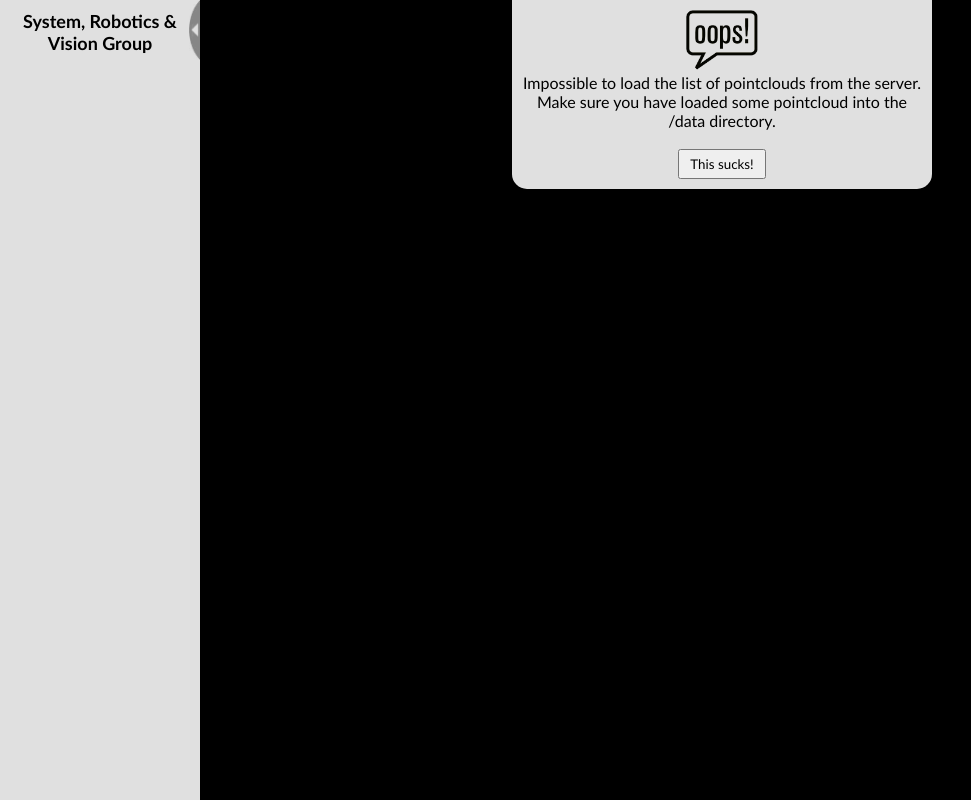
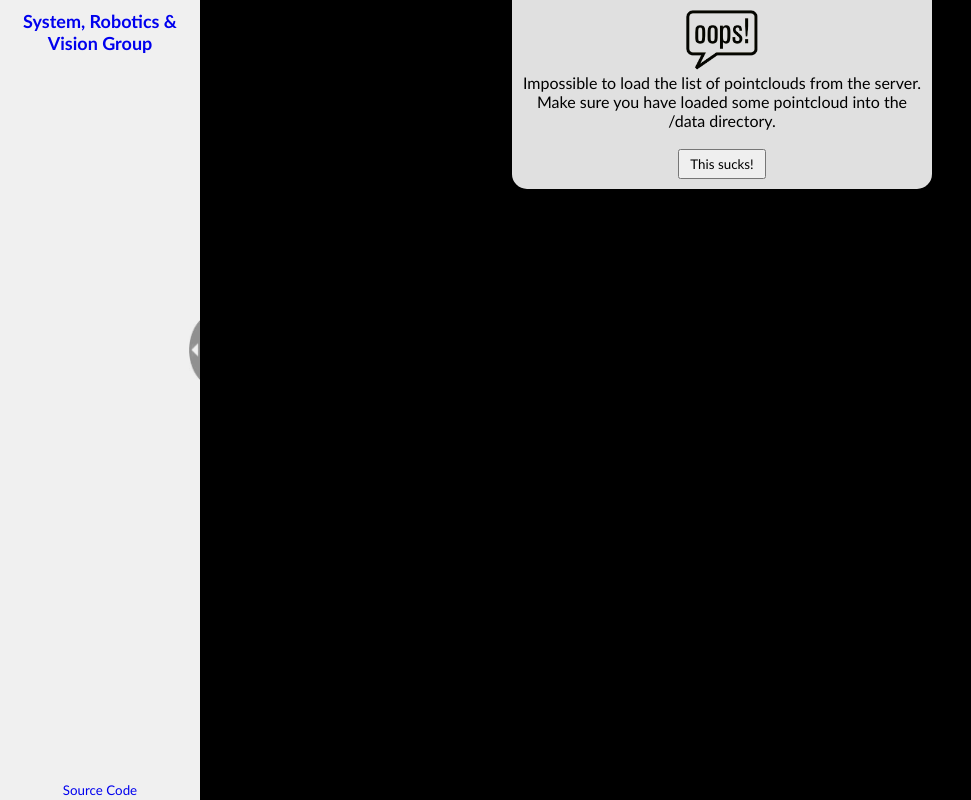
Before and after one commit to srv/pointcloud_web_viewer, a PHP site: page / in a window 1280 px wide. Shown: the whole page, without its empty margins (0-971 px from the left). Run offline with PHP 8.4, Linux system fonts and the light colour scheme; some libraries are stand-ins or nearby versions.

Commit message:
Minnor changes

```diff
--- a/css/style.css
+++ b/css/style.css
@@ -38,12 +38,14 @@ a {
     width:200px;
     top:0;
     left:0;
-    background:#E0E0E0;
+    background:#F0F0F0;
     z-index:999999;
 }
 
-#menu img {
-    float:right;
+#menu a img {
+    position:absolute;
+    right:0;
+    top:40%;
 }
 
 #menu h1 {
@@ -65,6 +67,13 @@ a {
     font-size:15px;
 }
 
+#menu a.sourcecode {
+    width:100%;
+    text-align:center;
+    position:absolute;
+    bottom:2px;
+}
+
 #szlider {
 	position:absolute;
     width:40%;
--- a/index.html
+++ b/index.html
@@ -26,17 +26,7 @@
 	    	container = document.createElement('div');
 	    	document.body.appendChild(container);
 	    	camera = new THREE.PerspectiveCamera(60, window.innerWidth / window.innerHeight, 0.1, 300);
-	    	camera.position.z = 2;
-	    	controls = new THREE.TrackballControls(camera);
-	    	controls.rotateSpeed = 1.0;
-	    	controls.zoomSpeed = 10.2;
-	    	controls.panSpeed = 0.8;
-	    	controls.noZoom = false;
-	    	controls.noPan = false;
-	    	controls.staticMoving = true;
-	    	controls.dynamicDampingFactor = 0.3;
-	    	controls.keys = [65, 17, 18];
-	    	controls.addEventListener('change', render);
+			camera.position.z = 3;
 	    	$('#szlider').hide();
 	    	$('#notification').hide();
 
@@ -82,16 +72,17 @@
 
     <body>
     	<div id="notification">
-    		<img id="slidercontrols" src="images/oops.png" height="60">
+    		<img src="images/oops.png" height="60">
     		<p id="message"></p><br />
     		<button type="button" onclick="$('#notification').toggle('fast');">This sucks!</button>
     	</div>
     	<div id="menu">
     		<a href="#" onclick="toggleMenu();"><img id="slidercontrols" src="images/left-arrow.png" height="60" onmouseover="this.src='images/left-arrow-hover.png'" onmouseout="this.src='images/left-arrow.png'"></a>
     		<div id="menucontent">
-	    		<h1>System, Robotics & Vision Group</h1>
+	    		<a href="http://srv.uib.es"><h1>System, Robotics & Vision Group</h1></a>
 	    		<ul></ul>
     		</div>
+    		<a class="sourcecode" href="https://github.com/srv/pointcloud_web_viewer" target="_blank"><small>Source Code</small></a>
     	</div>
     	<div id="szlider">
 			<div id="szliderbar"></div>
--- a/js/draw.js
+++ b/js/draw.js
@@ -51,6 +51,17 @@ function load(filename) {
 					geometry.vertices.push(new THREE.Vector3(x, y, z));
 					geometry.colors.push(new THREE.Color(colorToHex(color)));
 				}
+
+				controls = new THREE.TrackballControls(camera);
+				controls.rotateSpeed = 1.0;
+				controls.zoomSpeed = 10.2;
+				controls.panSpeed = 0.8;
+				controls.noZoom = false;
+				controls.noPan = false;
+				controls.staticMoving = true;
+				controls.dynamicDampingFactor = 0.3;
+				controls.keys = [65, 17, 18];
+				controls.addEventListener('change', render);
 
 				// Setup the scene
 				material = new THREE.ParticleBasicMaterial({ size: 0.02, vertexColors: true });
--- a/js/utils.js
+++ b/js/utils.js
@@ -5,6 +5,7 @@ function toggleMenu() {
 		// Hide the menu
 		$('#menu').animate({width: '20px'}, 200);
 		$('#menucontent').hide();
+		$('.sourcecode').hide();
 
 		// Change image
 		$('#slidercontrols').attr('src', 'images/right-arrow.png');
@@ -15,6 +16,7 @@ function toggleMenu() {
 		// Show menu
 		$('#menu').animate({width: '200px'}, 200);
 		$('#menucontent').show();
+		$('.sourcecode').show();
 
 		// Change image
 		$('#slidercontrols').attr('src', 'images/left-arrow.png');
```
